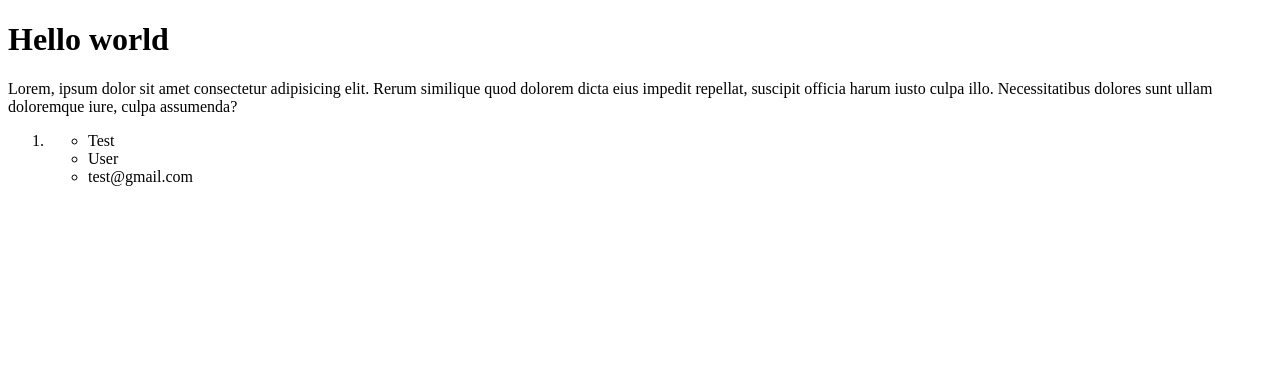
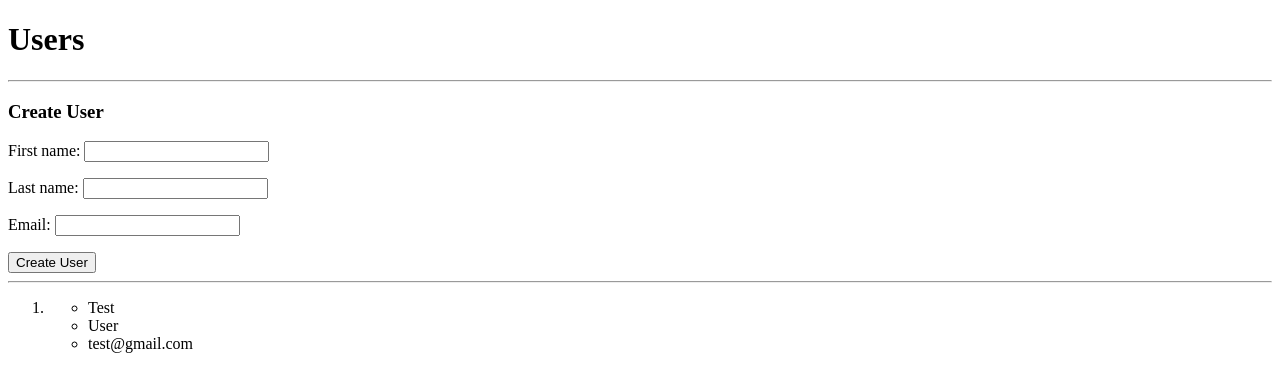
Before and after one commit to AlisherXujanov/FullStack3, a Django app: page /users/ in a window 1280 px wide. Shown: the top 392 px of the page. Run offline with Django 4.2, Linux system fonts and the light colour scheme; data comes from the database, SQL or seed files in the repository.

Commit message:
user form

```diff
--- /dev/null
+++ b/first_project/users/forms.py
@@ -0,0 +1,13 @@
+from django import forms
+
+from .models import User
+
+
+class UserForm(forms.ModelForm):
+    first_name = forms.CharField(max_length=255)
+    last_name = forms.CharField(max_length=255)
+    email = forms.EmailField(required=True)
+
+    class Meta:
+        model = User
+        fields = '__all__'
--- a/first_project/users/templates/index.html
+++ b/first_project/users/templates/index.html
@@ -7,9 +7,21 @@
 </head>
 <body>
 
-    <h1>Hello world</h1>
-    <p>Lorem, ipsum dolor sit amet consectetur adipisicing elit. Rerum similique quod dolorem dicta eius impedit repellat, suscipit officia harum iusto culpa illo. Necessitatibus dolores sunt ullam doloremque iure, culpa assumenda?</p>
+    <h1>Users</h1>
+    <hr>
+    <h3>Create User</h3>
 
+    <form method="POST">
+        {% csrf_token %}
+
+        {{ form.as_p }}
+
+        <button type="submit">
+            Create User
+        </button>
+    </form>
+
+    <hr>
     <ol>
         {% for user in users %}
             <li>
--- a/first_project/users/views.py
+++ b/first_project/users/views.py
@@ -1,11 +1,13 @@
 from django.http import HttpResponse
 from django.shortcuts import render
 
+from .forms import UserForm
 from .models import User
 
 
 def first_view(request):
     context = {
+        'form': UserForm(),
         "users": User.objects.all()
     }
 
```
